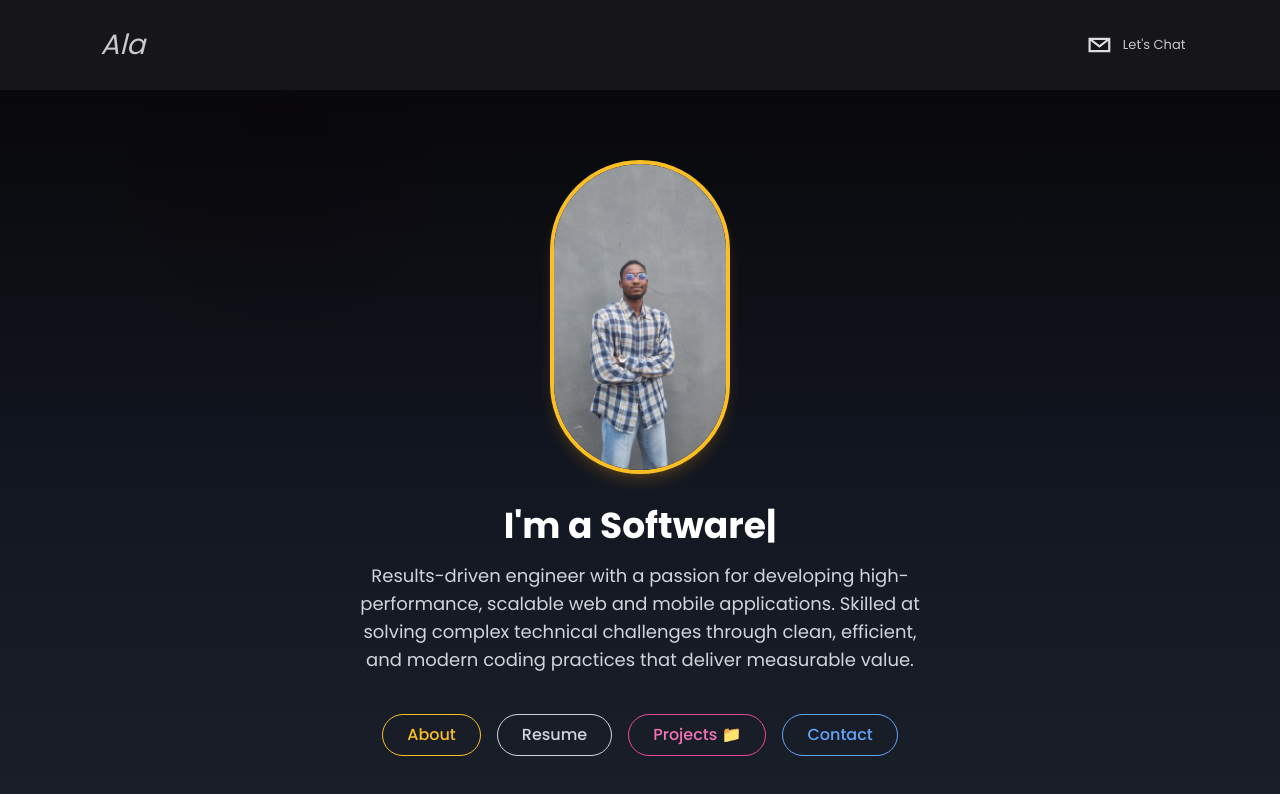
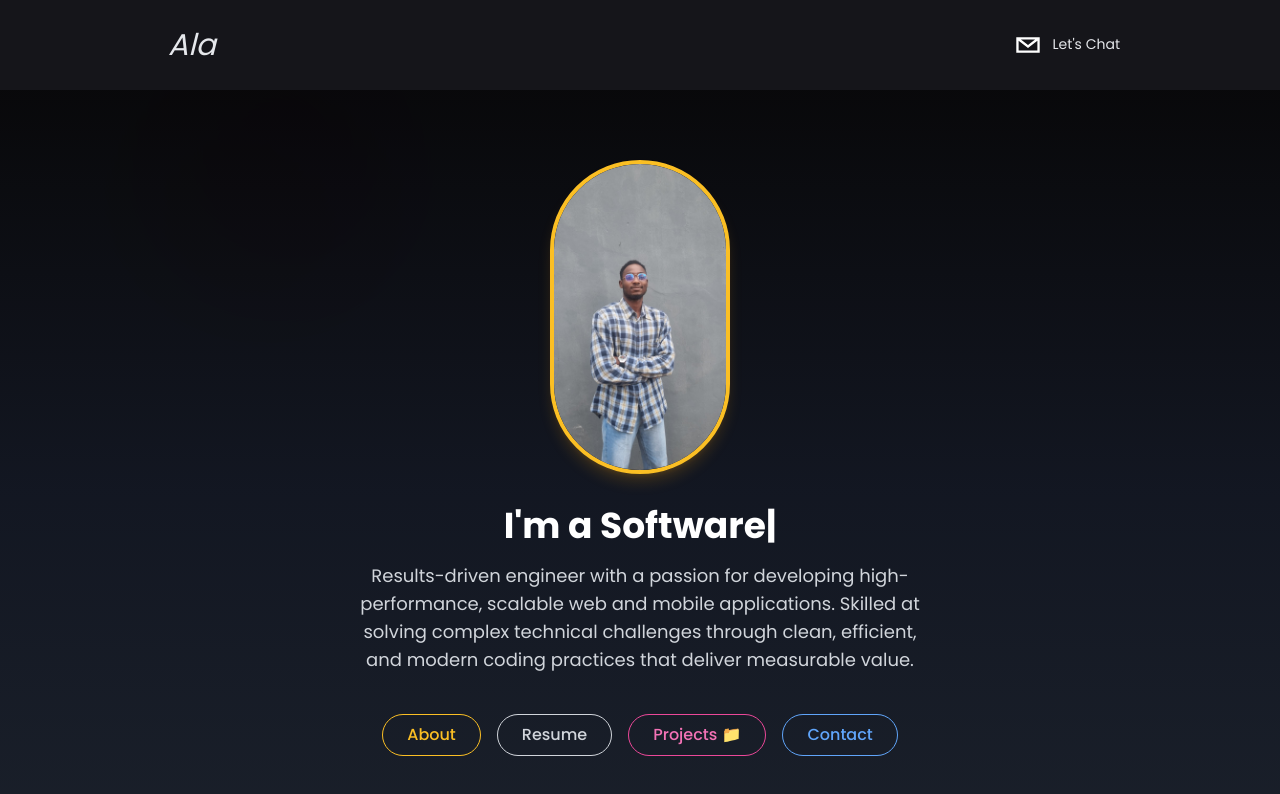
Before and after one commit to Demiladeala/my-portfolio, a Next.js app: page / in a window 1280 px wide. Shown: the top 794 px of the page. Built offline with nearby package versions, Linux system fonts and the light colour scheme.

Commit message:
feat: account update

```diff
--- a/components/Header.tsx
+++ b/components/Header.tsx
@@ -19,10 +19,6 @@ export default function Header({}: Props) {
           x: 0,
           opacity: 1,
           scale: 1,
-        }}
-        transition={{
-          delay: 3,
-          duration: 3.5,
         }}
       >
         {/*Logo */}
@@ -51,7 +47,6 @@ export default function Header({}: Props) {
           opacity: 1,
           scale: 1,
         }}
-        transition={{ delay: 3, duration: 3.5 }}
       >
         <Link href="mailto:demiladeala@gmail.com ">
           <SocialIcon
```
